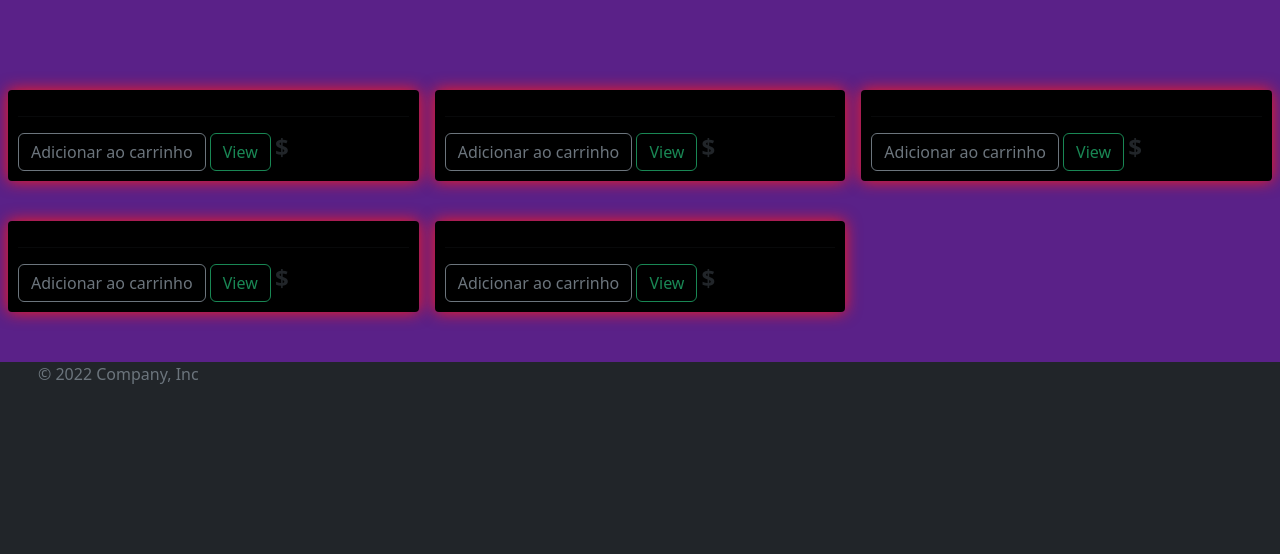
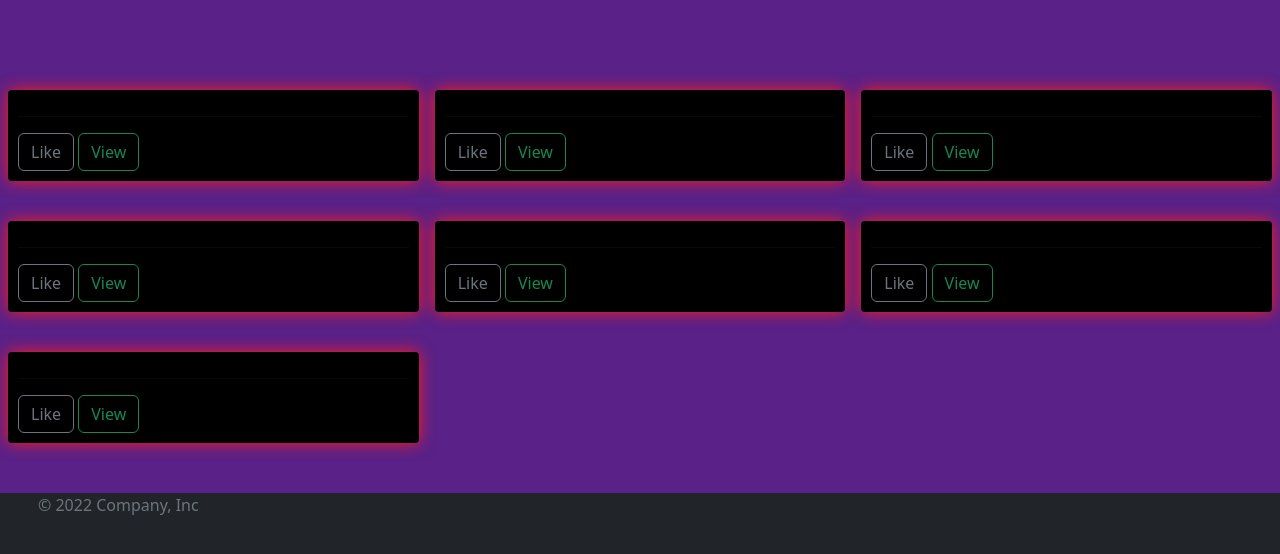
Before and after one commit to Zander404/Ravy_Project, a Django app: page / in a window 1280 px wide. Shown: the part 102-656 px from the top of the page. Run offline with Django 4.2, Linux system fonts and the light colour scheme.

Commit message:
criando home.html

```diff
--- a/src/app/static/templates/souls_blog/home.html
+++ b/src/app/static/templates/souls_blog/home.html
@@ -10,9 +10,9 @@
                 <h6></strong> </strong></h6>
                 <hr>
 
-                <button data-action="add" class="btn btn-outline-secondary add-btn update-cart">Adicionar ao carrinho</button>
+                <button data-action="add" class="btn btn-outline-secondary add-btn update-cart">Like</button>
                 <a class="btn btn-outline-success" href="#"> View</a>
-                <h4 style="display: inline-block;"><strong>$</strong></h4>
+                <h4 style="display: inline-block;"><strong></strong></h4>
 
             </div>
         </div>
@@ -24,13 +24,12 @@
                 <h6></strong> </strong></h6>
                 <hr>
 
-                <button data-action="add" class="btn btn-outline-secondary add-btn update-cart">Adicionar ao carrinho</button>
+                <button data-action="add" class="btn btn-outline-secondary add-btn update-cart">Like</button>
                 <a class="btn btn-outline-success" href="#"> View</a>
-                <h4 style="display: inline-block;"><strong>$</strong></h4>
+                <h4 style="display: inline-block;"><strong></strong></h4>
 
             </div>
         </div>
-
 
         <div class="col-lg-4">
             <img class="thumbnail" src="">
@@ -38,13 +37,12 @@
                 <h6></strong> </strong></h6>
                 <hr>
 
-                <button data-action="add" class="btn btn-outline-secondary add-btn update-cart">Adicionar ao carrinho</button>
+                <button data-action="add" class="btn btn-outline-secondary add-btn update-cart">Like</button>
                 <a class="btn btn-outline-success" href="#"> View</a>
-                <h4 style="display: inline-block;"><strong>$</strong></h4>
+                <h4 style="display: inline-block;"><strong></strong></h4>
 
             </div>
         </div>
-
 
         <div class="col-lg-4">
             <img class="thumbnail" src="">
@@ -52,13 +50,12 @@
                 <h6></strong> </strong></h6>
                 <hr>
 
-                <button data-action="add" class="btn btn-outline-secondary add-btn update-cart">Adicionar ao carrinho</button>
+                <button data-action="add" class="btn btn-outline-secondary add-btn update-cart">Like</button>
                 <a class="btn btn-outline-success" href="#"> View</a>
-                <h4 style="display: inline-block;"><strong>$</strong></h4>
+                <h4 style="display: inline-block;"><strong></strong></h4>
 
             </div>
         </div>
-
 
         <div class="col-lg-4">
             <img class="thumbnail" src="">
@@ -66,14 +63,38 @@
                 <h6></strong> </strong></h6>
                 <hr>
 
-                <button data-action="add" class="btn btn-outline-secondary add-btn update-cart">Adicionar ao carrinho</button>
+                <button data-action="add" class="btn btn-outline-secondary add-btn update-cart">Like</button>
                 <a class="btn btn-outline-success" href="#"> View</a>
-                <h4 style="display: inline-block;"><strong>$</strong></h4>
+                <h4 style="display: inline-block;"><strong></strong></h4>
 
             </div>
         </div>
 
+        <div class="col-lg-4">
+            <img class="thumbnail" src="">
+            <div class="box-element product">
+                <h6></strong> </strong></h6>
+                <hr>
 
+                <button data-action="add" class="btn btn-outline-secondary add-btn update-cart">Like</button>
+                <a class="btn btn-outline-success" href="#"> View</a>
+                <h4 style="display: inline-block;"><strong></strong></h4>
+
+            </div>
+        </div>
+
+        <div class="col-lg-4">
+            <img class="thumbnail" src="">
+            <div class="box-element product">
+                <h6></strong> </strong></h6>
+                <hr>
+
+                <button data-action="add" class="btn btn-outline-secondary add-btn update-cart">Like</button>
+                <a class="btn btn-outline-success" href="#"> View</a>
+                <h4 style="display: inline-block;"><strong></strong></h4>
+
+            </div>
+        </div>
 
 
     </div>
```
